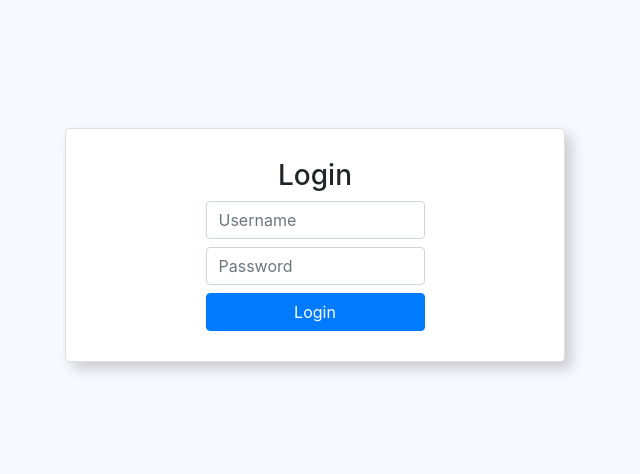
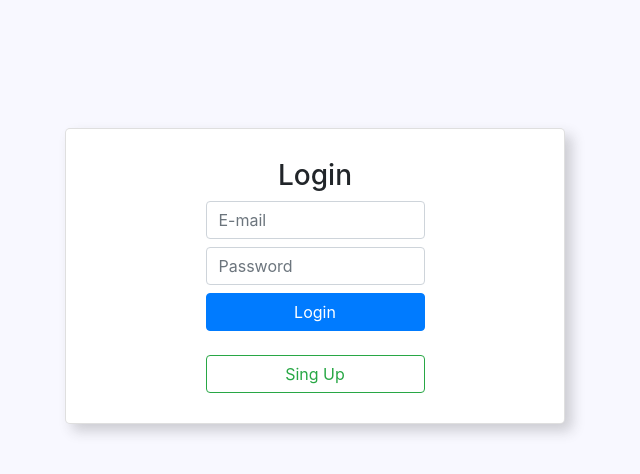
Before and after one commit to Davisralves/loja_virtual, a React (Create React App) app in the folder front-end/: page / in a window 1280 px wide. Shown: the top 474 px of the page, without its empty margins (325-965 px from the left). Built offline with nearby package versions, Linux system fonts and the light colour scheme.

Commit message:
adicionando botão no login para rota singUp e iniciando o desenvolvimento do componente SingUP

```diff
--- a/front-end/src/Pages/Login/Login.tsx
+++ b/front-end/src/Pages/Login/Login.tsx
@@ -45,7 +45,7 @@ function Login() {
 						className="form-control"
             onChange={(e) => setUsername(e.target.value)}
 						id="username"
-						placeholder="Username"
+						placeholder="E-mail"
 					/>
 					<label htmlFor="username"></label>
 					<input
@@ -58,6 +58,8 @@ function Login() {
 					<label htmlFor="password"></label>
           {errorRender()}
 					<button onClick={(e) => handleClick(e)} className="btn btn-primary">Login</button>
+          <br />
+					<button onClick={() => navigate('/singUp')} className="btn btn-outline-success">Sing Up</button>
 				</form>
 			</div>
 		</main>
--- /dev/null
+++ b/front-end/src/Pages/singUp/SingUp.tsx
@@ -0,0 +1,15 @@
+import React, { useState } from "react";
+import "./singUp.css";
+// import { useContext } from "react";
+// import { verifyLogin } from "../../Service";
+// import { useNavigate } from "react-router-dom";
+// import AppContext from "../../context/context";
+
+function SingUp() {
+
+  return(
+    <h1>Sing up</h1>
+  );
+}
+
+export default SingUp;
--- a/front-end/src/app.tsx
+++ b/front-end/src/app.tsx
@@ -4,12 +4,15 @@ import 'bootstrap/dist/css/bootstrap.min.css';
 import {Login, Home} from "./Pages";
 import reportWebVitals from "./reportWebVitals";
 import Provider from "./context/userContext";
+import SingUp from "./Pages/singUp/SingUp";
+
 export default function App() {
   return (
     <BrowserRouter>
     <Provider>
       <Routes>
         <Route path="/" element={<Login />} />
+        <Route path="/singUp" element={<SingUp />} />
         <Route path="/home" element={<Home />} />
       </Routes>
     </Provider>
```
Also changed, not shown: front-end/src/Pages/singUp/singUp.css (added), 1 other file (tests, documents, lock files or other folders).
